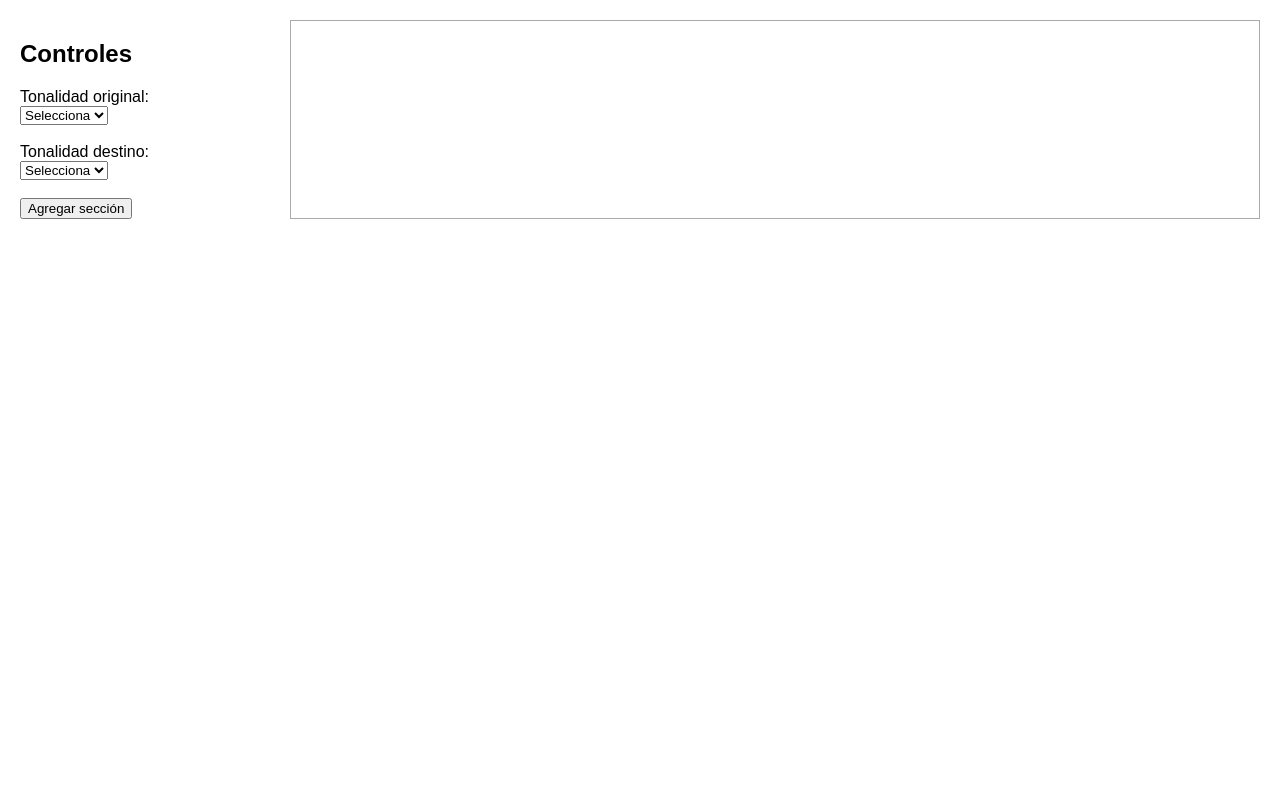
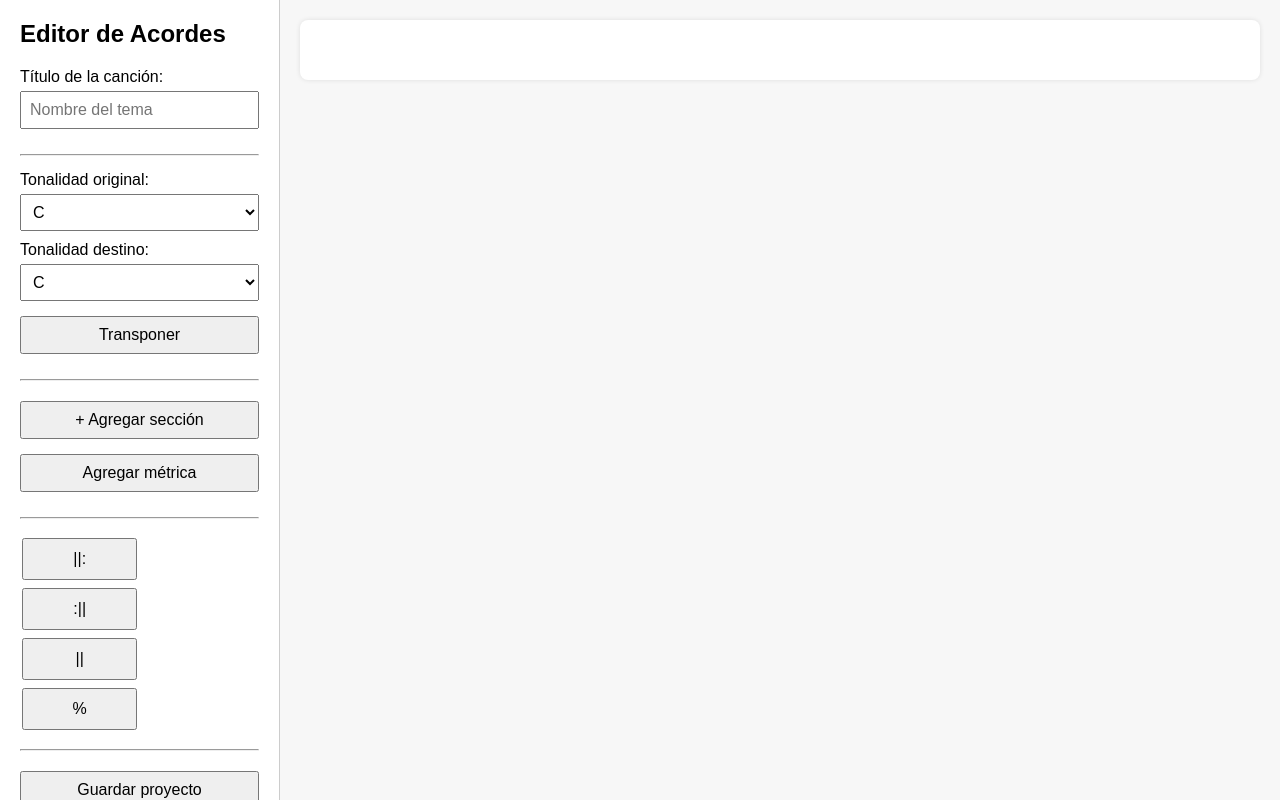
Before and after one commit to sil-i-one/crea-cifrados, a plain HTML site: page index.html in a window 1280 px wide. Drawn offline with Linux system fonts and the light colour scheme.

Commit message:
Update index.html

```diff
--- a/index.html
+++ b/index.html
@@ -1,131 +1,73 @@
 <!DOCTYPE html>
 <html lang="es">
 <head>
-  <meta charset="UTF-8">
-  <title>Editor de Acordes</title>
-  <style>
-    body {
-      font-family: sans-serif;
-      display: flex;
-      gap: 30px;
-      margin: 20px;
-    }
-
-    #panel {
-      width: 240px;
-    }
-
-    #lienzo {
-      border: 1px solid #aaa;
-      padding: 15px;
-      flex-grow: 1;
-    }
-
-    .seccion {
-      margin-bottom: 30px;
-    }
-
-    .compas-container {
-      display: flex;
-      flex-wrap: wrap;
-      gap: 6px;
-    }
-
-    .compas {
-      border: 1px solid #666;
-      padding: 4px;
-      min-width: 60px;
-      min-height: 35px;
-      white-space: pre-wrap;
-      cursor: text;
-    }
-
-    .numero-compas {
-      font-size: 10px;
-      color: #555;
-      display: block;
-    }
-
-    .eliminar-seccion-btn {
-      background-color: #f55;
-      color: white;
-      border: none;
-      padding: 5px;
-      margin-top: 10px;
-      cursor: pointer;
-    }
-
-    .no-print {
-      display: inline-block;
-    }
-
-    @media print {
-      .no-print {
-        display: none !important;
-      }
-    }
-
-    .context-menu {
-      position: absolute;
-      background-color: white;
-      border: 1px solid #ccc;
-      box-shadow: 2px 2px 5px rgba(0,0,0,0.1);
-      z-index: 1000;
-    }
-
-    .context-menu div {
-      padding: 5px 10px;
-      cursor: pointer;
-    }
-
-    .context-menu div:hover {
-      background-color: #eee;
-    }
-  </style>
+  <meta charset="UTF-8" />
+  <meta name="viewport" content="width=device-width, initial-scale=1.0"/>
+  <title>App para Músicos – Acordes</title>
+  <link rel="stylesheet" href="style.css" />
 </head>
 <body>
+  <div class="app-container">
+    <aside class="sidebar">
+      <h2>Editor de Acordes</h2>
 
-  <div id="panel">
-    <h2>Controles</h2>
+      <label for="titulo">Título de la canción:</label>
+      <input type="text" id="titulo" placeholder="Nombre del tema" />
 
-    <label for="tonalidad-original">Tonalidad original:</label><br>
-    <select id="tonalidad-original">
-      <option value="">Selecciona</option>
-      <option value="C">C</option>
-      <option value="C#">C#</option>
-      <option value="D">D</option>
-      <option value="D#">D#</option>
-      <option value="E">E</option>
-      <option value="F">F</option>
-      <option value="F#">F#</option>
-      <option value="G">G</option>
-      <option value="G#">G#</option>
-      <option value="A">A</option>
-      <option value="A#">A#</option>
-      <option value="B">B</option>
-    </select><br><br>
+      <hr />
 
-    <label for="tonalidad-destino">Tonalidad destino:</label><br>
-    <select id="tonalidad-destino">
-      <option value="">Selecciona</option>
-      <option value="C">C</option>
-      <option value="C#">C#</option>
-      <option value="D">D</option>
-      <option value="D#">D#</option>
-      <option value="E">E</option>
-      <option value="F">F</option>
-      <option value="F#">F#</option>
-      <option value="G">G</option>
-      <option value="G#">G#</option>
-      <option value="A">A</option>
-      <option value="A#">A#</option>
-      <option value="B">B</option>
-    </select><br><br>
+      <label>Tonalidad original:</label>
+      <select id="tonalidadOriginal">
+        <option>C</option><option>C#</option><option>D</option><option>Eb</option>
+        <option>E</option><option>F</option><option>F#</option><option>G</option>
+        <option>Ab</option><option>A</option><option>Bb</option><option>B</option>
+      </select>
 
-    <button id="agregar-seccion">Agregar sección</button>
+      <label>Tonalidad destino:</label>
+      <select id="tonalidadDestino">
+        <option>C</option><option>C#</option><option>D</option><option>Eb</option>
+        <option>E</option><option>F</option><option>F#</option><option>G</option>
+        <option>Ab</option><option>A</option><option>Bb</option><option>B</option>
+      </select>
+
+      <button onclick="transponer()">Transponer</button>
+
+      <hr />
+
+      <button id="btnAgregarSeccion">+ Agregar sección</button>
+      <button onclick="insertarMetrica()">Agregar métrica</button>
+
+      <hr />
+
+      <div class="botonera">
+        <button onclick="insertarSimbolo('||:')">||:</button>
+        <button onclick="insertarSimbolo(':||')">:||</button>
+        <button onclick="insertarSimbolo('||')">||</button>
+        <button onclick="insertarSimbolo('%')">%</button>
+      </div>
+
+      <hr />
+
+      <button onclick="guardarProyecto()">Guardar proyecto</button>
+      <button onclick="cargarProyectoLocalStorage()">Cargar desde navegador</button>
+      <button onclick="descargarProyecto()">Descargar como archivo</button>
+<input type="file" accept=".txt" onchange="cargarDesdeArchivo(event)">
+
+      <button onclick="exportar()">🖨️ Exportar/Imprimir</button>
+    </aside>
+
+    <main class="lienzo-wrapper">
+      <div id="lienzo">
+        <h2 id="tituloResultado"></h2>
+        <div id="secciones"></div>
+      </div>
+    </main>
   </div>
 
-  <div id="lienzo"></div>
+  <ul id="context-menu">
+    <li onclick="duplicarCompas()">Duplicar compás</li>
+    <li onclick="eliminarCompas()">Eliminar compás</li>
+  </ul>
 
   <script src="main.js"></script>
 </body>
```
